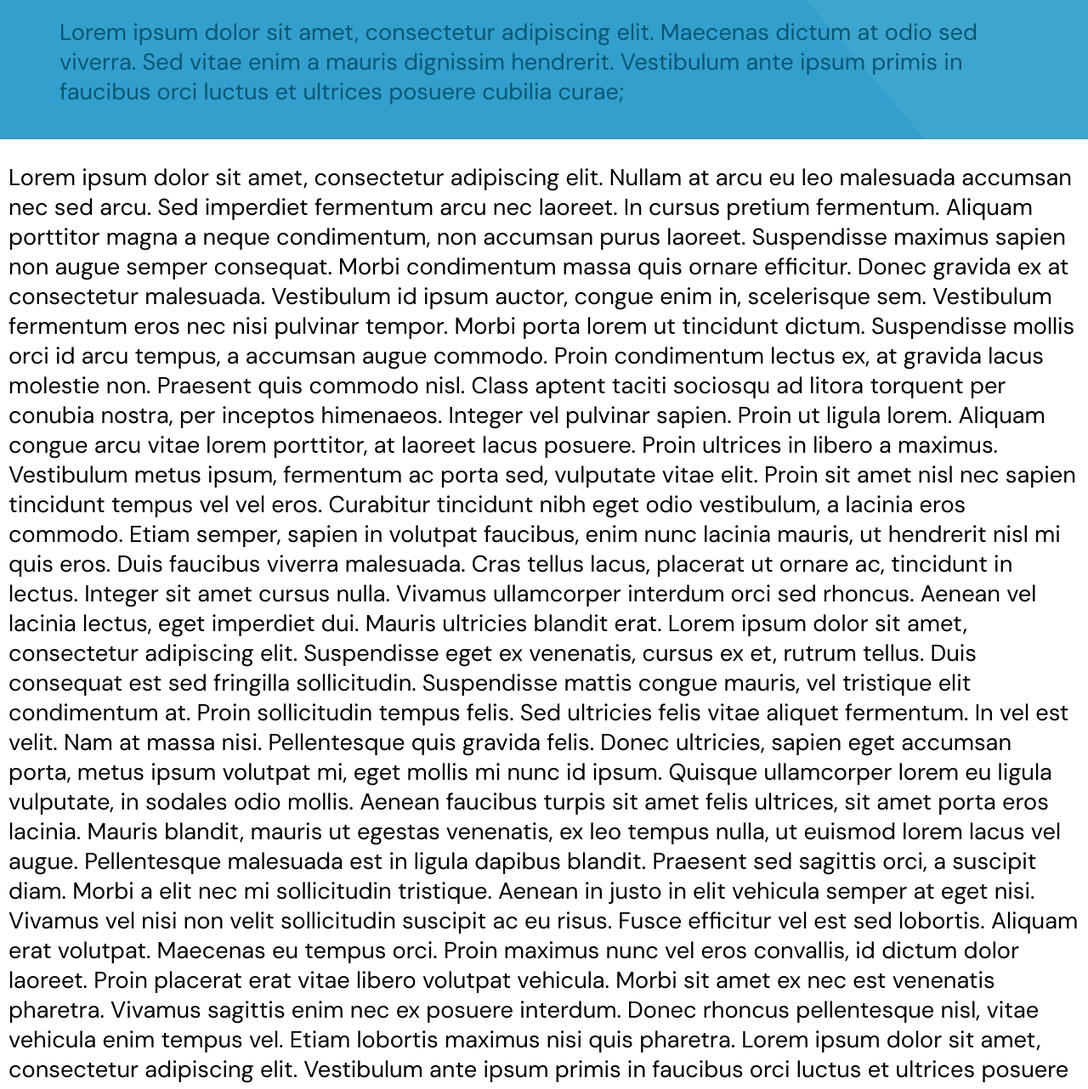
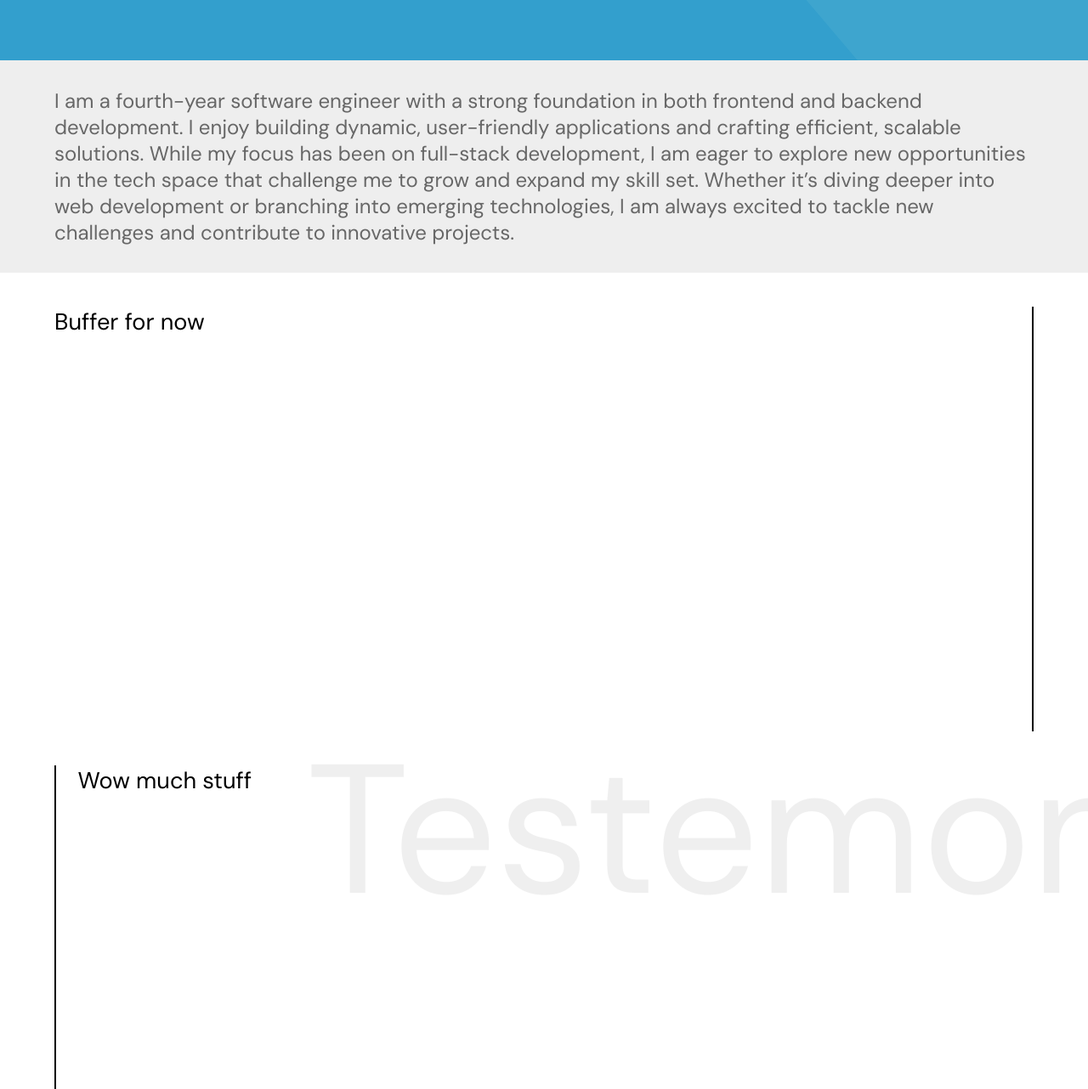
Before and after one commit to Eugene-Tshien/ETWebsiteportfolio, a plain HTML site: page index.html in a window 1280 px wide. Shown: the part 636-1918 px from the top of the page at 85% size. Drawn offline with Linux system fonts and the light colour scheme.

Commit message:
fixed some scalings and also added the bottom sections

```diff
--- a/HomePageCSS.css
+++ b/HomePageCSS.css
@@ -1,30 +1,10 @@
-#dragdiv {
-    position: absolute;
-    z-index: 9;
-    background-color: #f1f1f1;
-    border: 1px solid #d3d3d3;
-    text-align: center;
-}
-
-#dragdivheader {
-    padding: 10px;
-    cursor: move;
-    z-index: 10;
-    background-color: #00a8e8;
-    color: #fff;
-}
-
-
-
-
 #nav {
-    /* background-color: #00a8e8; */
     margin: -10px;
     margin-bottom: 0px;
     padding: 10px;
     padding-bottom: 15px;
     height: 1.7em;
-    font-size: 3vh;
+    font-size: calc(1.1vh + 1.2vw);
 }
 
 #navElem {
@@ -35,17 +15,16 @@
 
 .roundedNav a {
     position: relative;
-
     text-decoration: none;
     color: #FFFFFF;
     height: inherit;
 }
 
 .roundedNav {
-    border-radius: 30px;
+    border-radius: 2rem;
     padding: 1vh;
-    padding-left: 30px;
-    padding-right: 30px;
+    padding-left: calc(1.2rem + 1.4vw);
+    padding-right: calc(1.2rem + 1.4vw);
     margin-top: 0px;
 }
 
@@ -56,11 +35,14 @@
 
 
 #hiText {
-    font-size: 4.9vh;
-    margin: 60px;
-    padding-top: 50px;
+    font-size: calc(2vh + 1.5vw);
+    margin: 5vw;
+    margin-top: 0px;
+    padding-top: 1vh;
+    margin-bottom: 0px;
     font-family: "DM Sans", sans-serif;
     align-items: center;
+    overflow-wrap: anywhere;
 }
 
 #SE {
@@ -76,36 +58,44 @@
 }
 
 #blurb {
-    font-size: 3.4vh;
-    padding: 30px;
-    padding-left: 60px;
-    padding-top: 0px;
+    font-size: calc(1.4vh + 1vw);
+    margin-left: 5vw;
+    padding-top: calc(1.2vh + 0.8vw);
+    padding-bottom: 1.5vh;
     font-family: "DM Sans", sans-serif;
     color: #075773;
 }
 
+#blurb p {
+    margin: 0px;
+}
+
 #contactMe {
     justify-self: center;
-    margin-bottom: 3vh;
-    padding-top: 2vh;
+    padding-bottom: calc(4vh + 1vw);
+    padding-top: calc(4vh + 1vw);
     display: block;
 }
 
 #contactMe a {
     border-radius: 30px;
-    font-size: 5vh;
+    font-size: calc(3vh + 1.3vw);
     background: none;
     background-color: #00a8e8;
     color: #FFFFFF;
     text-decoration: none;
-    padding: 20px 60px 20px 60px;
+    padding: calc(1vh + 1vw) calc(2.5rem + 2vw) calc(1vh + 1vw) calc(2.5rem + 2vw);
     font-family: "DM Sans", sans-serif;
 }
 
 #contactMe a:hover {
     transition: all 0.5s ease;
     background-color: #1160a8;
-    font-size: 7vh;
+    font-size: calc(3.5vh + 1.8vw + 10px);
+}
+
+#expansion {
+    height: calc(13.5vh + 5.8vw + 10px);
 }
 
 .dm-sans-font {
@@ -132,6 +122,10 @@ body {
 
 h1 {
     margin: 0px;
+}
+
+p {
+    margin: 0px
 }
 
 #background {
@@ -166,15 +160,119 @@ h1 {
 }
 
 #restOfPage {
-    position: absolute;
-    top: 100%;
+    position: relative;
+    /* top: calc(100vh); */
     background-color: inherit;
-    height: 10000px;
+    /* height: 10000px; */
     margin-left: -10px;
+    margin-right: -10px;
 }
 
-#restOfPage p {
-    padding-left: 10px;
-    padding-right: 10px;
+
+#theGrey {
+    background-color: #eeeeee;
+
+}
+
+#theGrey p {
+    font-size: calc(1.4vh + 1vw);
+    color: #676767;
+    margin-left: 5vw;
+    margin-right: 5vw;
+    padding-top: 4vh;
+    padding-bottom: 4vh;
+
+}
+
+#testemonials {
+    position: relative;
+    height: 500px;
+    border-left: solid;
+    border-width: 2px;
+    border-color: black;
     color: black;
+    padding-left: 2vw;
+
+    margin-left: 5vw;
+    margin-right: 5vw;
+    margin-top: 5vh;
 }
+
+#backgroundTextTest {
+    position: absolute;
+    top: -8vh;
+    font-size: calc(11vh + 10vw);
+    width: 80%;
+    right: calc(-5vw);
+    opacity: 6%;
+    overflow: hidden;
+}
+
+#backgroundTextTest p {
+    overflow: hidden;
+}
+
+#backgroundTextTest.in-view {
+    animation: fadeIn 1s ease;
+}
+
+@keyframes fadeIn {
+    from {
+        top: -6vh;
+        opacity: 0%;
+    }
+
+    to {
+        top: -8vh;
+        opacity: 6%;
+    }
+}
+
+
+
+#contacts {
+    /* https://www.assetclass.com/ Do this for the contacts or maybe save it for teh projects*/
+    /* https://www.ohpd.net/ Look at teh lets connect button*/
+    position: relative;
+
+    border-right: solid;
+    border-width: 2px;
+    border-color: black;
+
+
+    height: 500px;
+    color: black;
+    margin-left: 5vw;
+    margin-right: 5vw;
+    margin-top: 5vh;
+}
+
+#backgroundTextContacts {
+    position: absolute;
+    top: -8vh;
+    font-size: calc(11vh + 10vw);
+    width: 100%;
+    left: calc(-5vw);
+    opacity: 6%;
+    overflow: hidden;
+}
+
+#backgroundTextContacts p {
+    overflow: hidden;
+}
+
+#backgroundTextContacts.in-view {
+    animation: example 1s ease;
+}
+
+@keyframes fadeIn {
+    from {
+        top: -6vh;
+        opacity: 0%;
+    }
+
+    to {
+        top: -8vh;
+        opacity: 6%;
+    }
+}
--- /dev/null
+++ b/animateWhenInView.js
@@ -0,0 +1,32 @@
+// Trigger CSS Animations when elements are scrolled into view
+
+// This JS uses the Intersection Observer API to determine if objects are within the viewport
+// It addes an 'in-view' class to elements when they come into view (and removes the class when not on screen)
+// Use to add @keyframe or transition animations to elements so they animate once they are on screen
+
+//TO USE
+// Simply add the .animate class to those HTML elements that you wish to animate. For example, <h1 class="animate">
+// Once in the viewport, the JS will add the 'in-view' class to those elements. For example, <h1 class="animate in-view">
+// Define your CSS to enable animations once that element is in view. For example, h1.in-view { }
+
+//Check if the document is loaded (so that this script can be placed in the <head>)
+document.addEventListener("DOMContentLoaded", () => {
+
+    // Use Intersection Observer to determine if objects are within the viewport
+    const observer = new IntersectionObserver(entries => {
+        entries.forEach(entry => {
+            if (entry.isIntersecting) {
+                entry.target.classList.add('in-view');
+                return;
+            }
+            entry.target.classList.remove('in-view');
+        });
+    });
+
+    // Get all the elements with the .animate class applied
+    const allAnimatedElements = document.querySelectorAll('.animate');
+
+    // Add the observer to each of those elements
+    allAnimatedElements.forEach((element) => observer.observe(element));
+
+});
--- a/index.html
+++ b/index.html
@@ -18,6 +18,7 @@
 </head>
 
 <body>
+    <script src="animateWhenInView.js"></script>
     <div id="para">
         <div id="background">
 
@@ -50,58 +51,53 @@
         </div>
     </div>
 
-    <div>
-        <p id="blurb"> Lorem ipsum dolor sit amet, consectetur adipiscing elit. Maecenas dictum at odio sed viverra. Sed
-            vitae enim
-            a mauris dignissim hendrerit. Vestibulum ante ipsum primis in faucibus orci luctus et ultrices posuere
-            cubilia curae;
+    <div id="blurb">
+        <p>Building seamless solutions, one layer at a time—frontend, backend, and beyond.
         </p>
     </div>
 
-    <div id="contactMe">
-
-        <a href="#contact">Contact me</a>
+    <div id="expansion">
+        <div id="contactMe">
+            <a href="#contact">Contact me</a>
+        </div>
     </div>
 
+
     <div id="restOfPage">
-        <p>Lorem ipsum dolor sit amet, consectetur adipiscing elit. Nullam at arcu eu leo malesuada accumsan nec sed
-            arcu. Sed imperdiet fermentum arcu nec laoreet. In cursus pretium fermentum. Aliquam porttitor magna a neque
-            condimentum, non accumsan purus laoreet. Suspendisse maximus sapien non augue semper consequat. Morbi
-            condimentum massa quis ornare efficitur. Donec gravida ex at consectetur malesuada. Vestibulum id ipsum
-            auctor, congue enim in, scelerisque sem. Vestibulum fermentum eros nec nisi pulvinar tempor. Morbi porta
-            lorem ut tincidunt dictum. Suspendisse mollis orci id arcu tempus, a accumsan augue commodo. Proin
-            condimentum lectus ex, at gravida lacus molestie non. Praesent quis commodo nisl. Class aptent taciti
-            sociosqu ad litora torquent per conubia nostra, per inceptos himenaeos.
+        <div id="theGrey">
+            <div>
+                <p>I am a fourth-year software engineer with a strong foundation in both frontend and backend
+                    development. I enjoy building dynamic, user-friendly applications and crafting efficient, scalable
+                    solutions. While my focus has been on full-stack development, I am eager to explore new
+                    opportunities in the tech space that challenge me to grow and expand my skill set. Whether it’s
+                    diving deeper into web development or branching into emerging technologies, I am always excited to
+                    tackle new challenges and contribute to innovative projects.</p>
+            </div>
+        </div>
 
-            Integer vel pulvinar sapien. Proin ut ligula lorem. Aliquam congue arcu vitae lorem porttitor, at laoreet
-            lacus posuere. Proin ultrices in libero a maximus. Vestibulum metus ipsum, fermentum ac porta sed, vulputate
-            vitae elit. Proin sit amet nisl nec sapien tincidunt tempus vel vel eros. Curabitur tincidunt nibh eget odio
-            vestibulum, a lacinia eros commodo. Etiam semper, sapien in volutpat faucibus, enim nunc lacinia mauris, ut
-            hendrerit nisl mi quis eros. Duis faucibus viverra malesuada. Cras tellus lacus, placerat ut ornare ac,
-            tincidunt in lectus. Integer sit amet cursus nulla. Vivamus ullamcorper interdum orci sed rhoncus. Aenean
-            vel lacinia lectus, eget imperdiet dui. Mauris ultricies blandit erat. Lorem ipsum dolor sit amet,
-            consectetur adipiscing elit.
+        <div id="contacts">
+            <div>
+                <p>Buffer for now</p>
+            </div>
+        </div>
 
-            Suspendisse eget ex venenatis, cursus ex et, rutrum tellus. Duis consequat est sed fringilla sollicitudin.
-            Suspendisse mattis congue mauris, vel tristique elit condimentum at. Proin sollicitudin tempus felis. Sed
-            ultricies felis vitae aliquet fermentum. In vel est velit. Nam at massa nisi.
+        <div id="testemonials">
+            <div>
+                <p>Wow much stuff</p>
+            </div>
+            <div id="backgroundTextTest" class="animate">
+                <p>Testemonials</p>
+            </div>
+        </div>
 
-            Pellentesque quis gravida felis. Donec ultricies, sapien eget accumsan porta, metus ipsum volutpat mi, eget
-            mollis mi nunc id ipsum. Quisque ullamcorper lorem eu ligula vulputate, in sodales odio mollis. Aenean
-            faucibus turpis sit amet felis ultrices, sit amet porta eros lacinia. Mauris blandit, mauris ut egestas
-            venenatis, ex leo tempus nulla, ut euismod lorem lacus vel augue. Pellentesque malesuada est in ligula
-            dapibus blandit. Praesent sed sagittis orci, a suscipit diam. Morbi a elit nec mi sollicitudin tristique.
-            Aenean in justo in elit vehicula semper at eget nisi. Vivamus vel nisi non velit sollicitudin suscipit ac eu
-            risus. Fusce efficitur vel est sed lobortis. Aliquam erat volutpat. Maecenas eu tempus orci. Proin maximus
-            nunc vel eros convallis, id dictum dolor laoreet. Proin placerat erat vitae libero volutpat vehicula.
-
-            Morbi sit amet ex nec est venenatis pharetra. Vivamus sagittis enim nec ex posuere interdum. Donec rhoncus
-            pellentesque nisl, vitae vehicula enim tempus vel. Etiam lobortis maximus nisi quis pharetra. Lorem ipsum
-            dolor sit amet, consectetur adipiscing elit. Vestibulum ante ipsum primis in faucibus orci luctus et
-            ultrices posuere cubilia curae; Pellentesque habitant morbi tristique senectus et netus et malesuada fames
-            ac turpis egestas. Vivamus scelerisque ultricies justo a dictum. Morbi porttitor quis augue non accumsan.
-            Sed sit amet dui tristique, porttitor magna vitae, imperdiet purus. Quisque posuere maximus magna, mattis
-            ullamcorper arcu condimentum sed.</p>
+        <div id="contacts">
+            <div>
+                <p>Wow much stuff</p>
+            </div>
+            <div id="backgroundTextContacts" class="animate">
+                <p>Contacts</p>
+            </div>
+        </div>
     </div>
 </body>
 
```
Also changed, not shown: ProjectPageCSS.css (added, +15 -0 lines).
